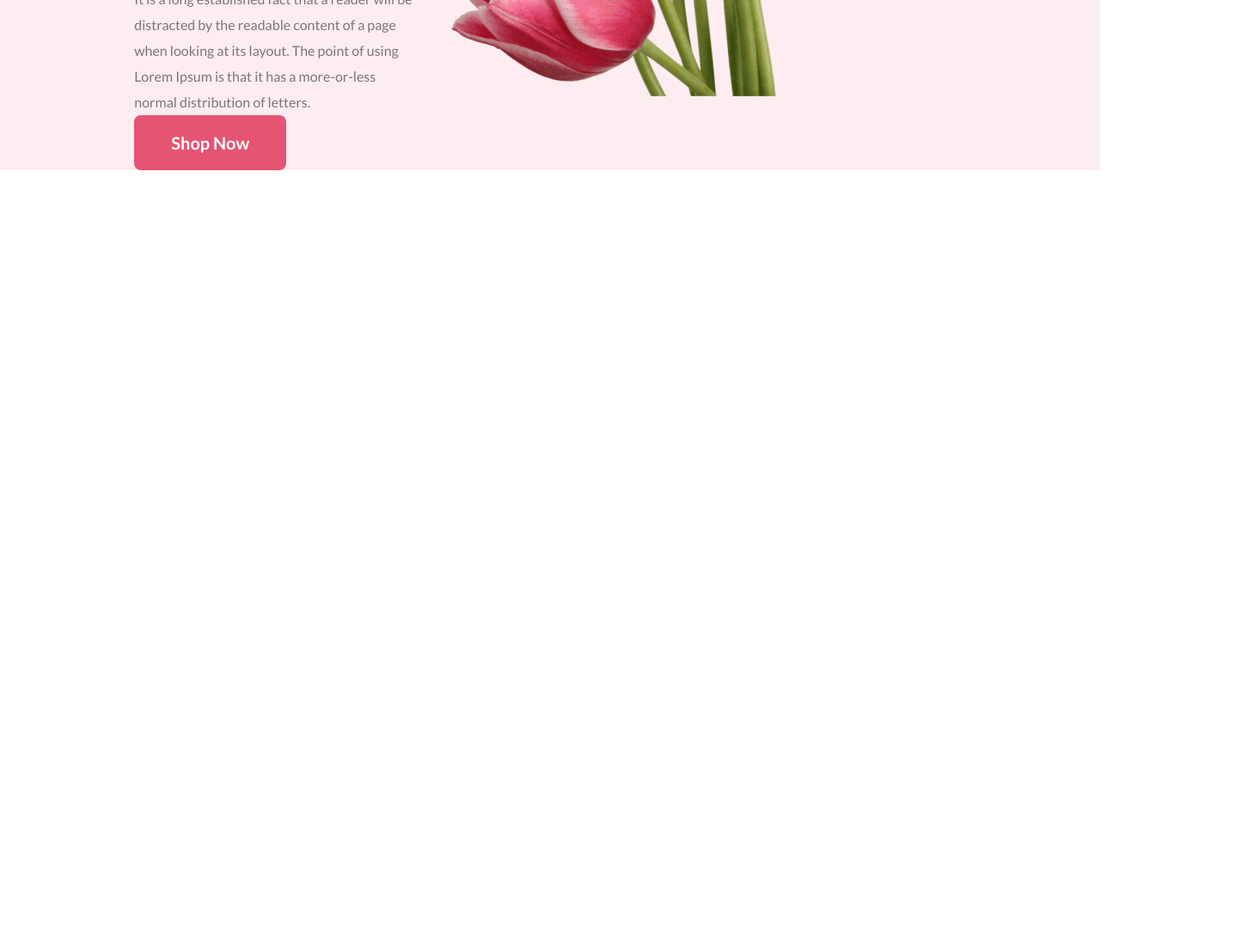
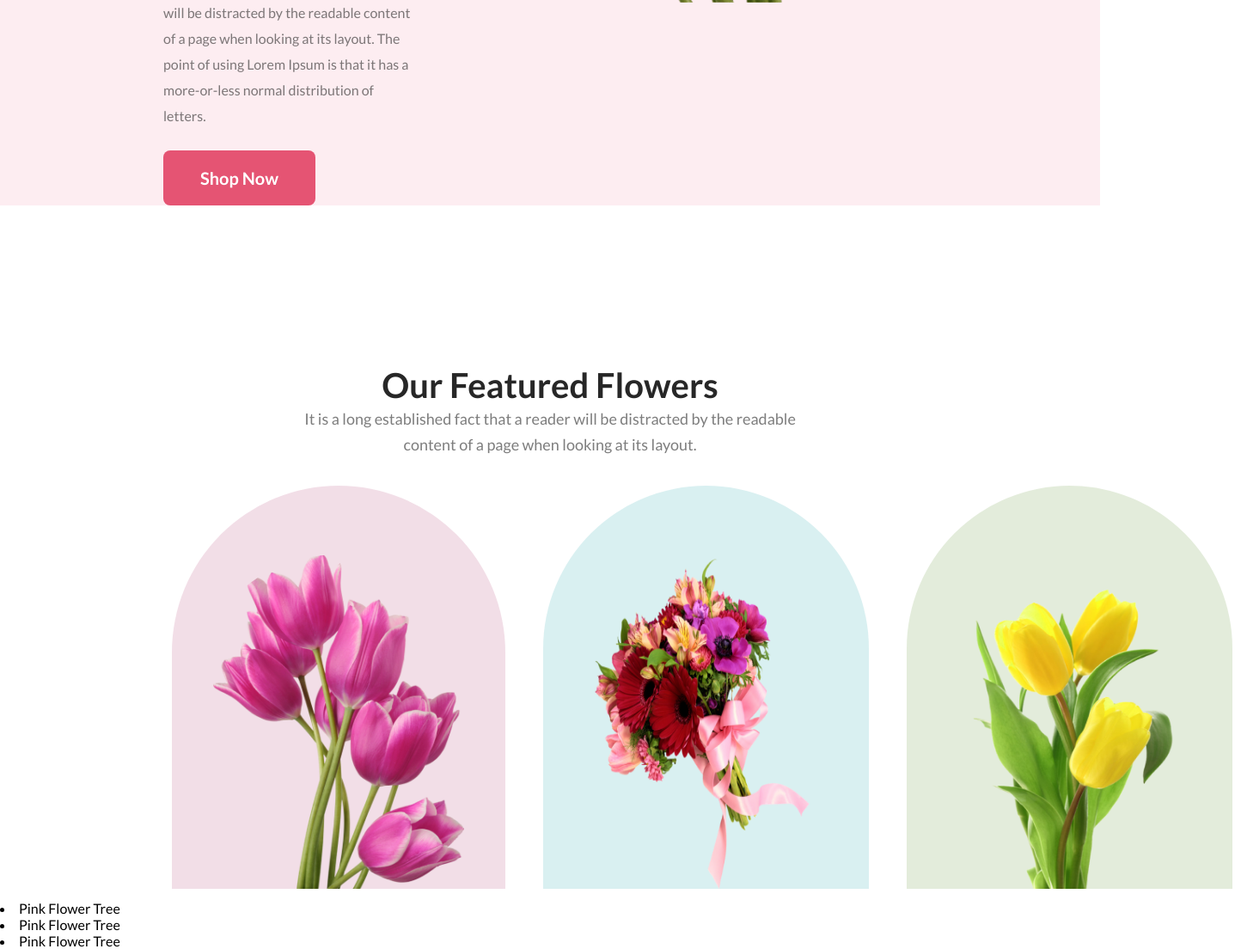
Before and after one commit to mahiralshahiar/assignment-1-flower-shop, a plain HTML site: page index.html in a window 1280 px wide. Shown: the part 688-1792 px from the top of the page at 86% size, 1444 px wide, since content can reach past the window. Before the commit the page ends 886 px from the top, so only its background shows below. Drawn offline with Linux system fonts and the light colour scheme.

Commit message:
added 2nd section

```diff
--- a/index.html
+++ b/index.html
@@ -48,9 +48,35 @@
 
     <main>
 
+        <!-- 2nd landing pages -->
+
+
+        <section class="second-landing-page">
+            <div class="slp-title">
+                <h4>Our Featured Flowers</h4>
+                <p class="slp-description">It is a long established fact that a reader will be distracted by the
+                    readable<br>content of a page when looking at its layout.</p>
+            </div>
 
 
 
+
+
+
+
+            <div class="fp-with-background">
+
+                <div class="flowers-picture"><img class="fp-f" src="Asset/pngwing 6.png" alt=""></div>
+                <div class="flowers-picture"><img class="fp-s" src="Asset/pngwing 5.png" alt=""></div>
+                <div class="flowers-picture"><img class="fp-t" src="Asset/pngwing 7.png" alt=""></div>
+            </div>
+            <div>
+                <li class="fp-text">Pink Flower Tree</li>
+                <li class="fp-text">Pink Flower Tree</li>
+                <li class="fp-text">Pink Flower Tree</li>
+            </div>
+
+        </section>
 
     </main>
 
--- a/style.css
+++ b/style.css
@@ -9,18 +9,35 @@
 
 /* header section styles */
 .first-landing-page {
-    display: flex;
+    display: inline-flex;
     background: rgba(229, 84, 115, 0.10);
-    justify-content: center;
-    padding: 0px 220px;
+    padding: 0px 190px;
+    gap: 90px;
 }
+
+.flp-left {
+    padding-top: 165px;
+
+
+}
+
+
+
+
+
 
 
 .flp-title {
 
     color: #272727;
-    font-size: 80px;
+    font-size: 65px;
     font-weight: 800;
+    line-height: normal;
+    font-style: normal;
+    font-family: Lato;
+
+
+
 }
 
 
@@ -28,6 +45,7 @@
     color: rgba(39, 39, 39, 0.60);
     font-weight: 400;
     line-height: 30px;
+    margin: 25px 0px 25px 0px;
 }
 
 .btn-primary {
@@ -39,3 +57,87 @@
     font-size: 20px;
     font-weight: 700;
 }
+
+/* Right part */
+
+.flp-right img {
+    width: 517px;
+    padding-top: 40px;
+
+
+}
+
+/* second page styles */
+.second-landing-page {
+    margin-top: 185px;
+}
+
+.slp-title {
+    color: #272727;
+    text-align: center;
+    font-family: Lato;
+    font-size: 40px;
+    font-style: normal;
+    font-weight: 800;
+    line-height: normal;
+
+}
+
+.slp-description {
+    color: rgba(39, 39, 39, 0.60);
+    text-align: center;
+    font-family: Lato;
+    font-size: 18px;
+    font-weight: 400;
+    line-height: 30px;
+    margin-bottom: -17px;
+
+
+}
+
+.fp-with-background {
+    display: inline-flex;
+    gap: 24px;
+    align-items: center;
+    margin-left: 190px;
+    margin-left: 190px;
+    margin-top: 40px;
+    margin-top: 40px;
+}
+
+
+
+.flowers-picture img {}
+
+.fp-f {
+    width: 292px;
+    height: 389px;
+    margin: 10px;
+    padding-top: 80px;
+    padding-left: 48px;
+    padding-right: 48px;
+    border-radius: 300px 300px 0px 0px;
+    background: rgba(167, 33, 98, 0.15);
+}
+
+.fp-s {
+    width: 283px;
+    height: 389px;
+    margin: 10px;
+    padding-top: 80px;
+    padding-left: 48px;
+    padding-right: 48px;
+    border-radius: 300px 300px 0px 0px;
+    background: rgba(5, 151, 160, 0.15);
+}
+
+.fp-t {
+    width: 283px;
+    height: 389px;
+    margin: 10px;
+    padding-top: 80px;
+    padding-left: 48px;
+    padding-right: 48px;
+    border-radius: 300px 300px 0px 0px;
+    background: rgba(71, 125, 17, 0.15);
+}
```
